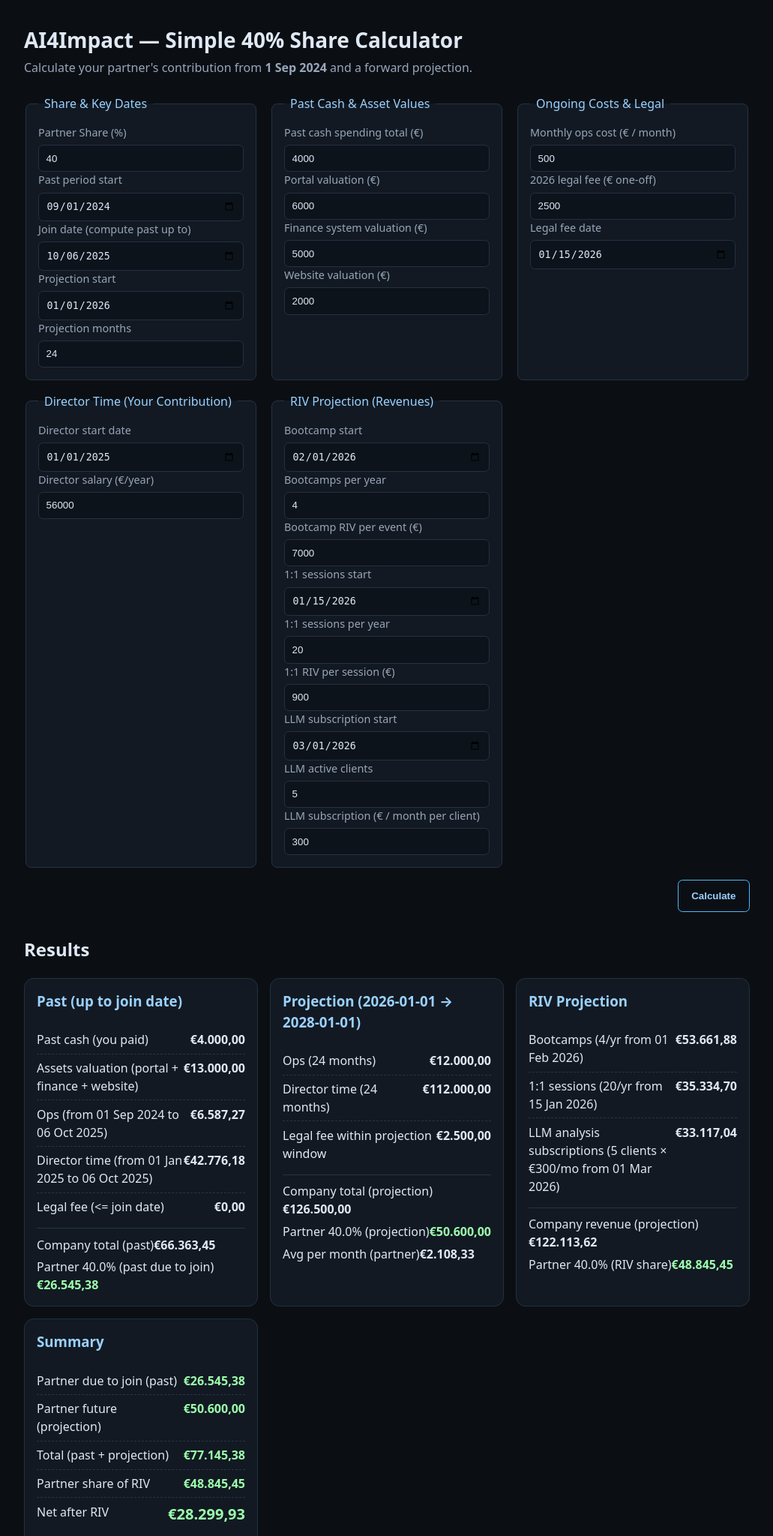
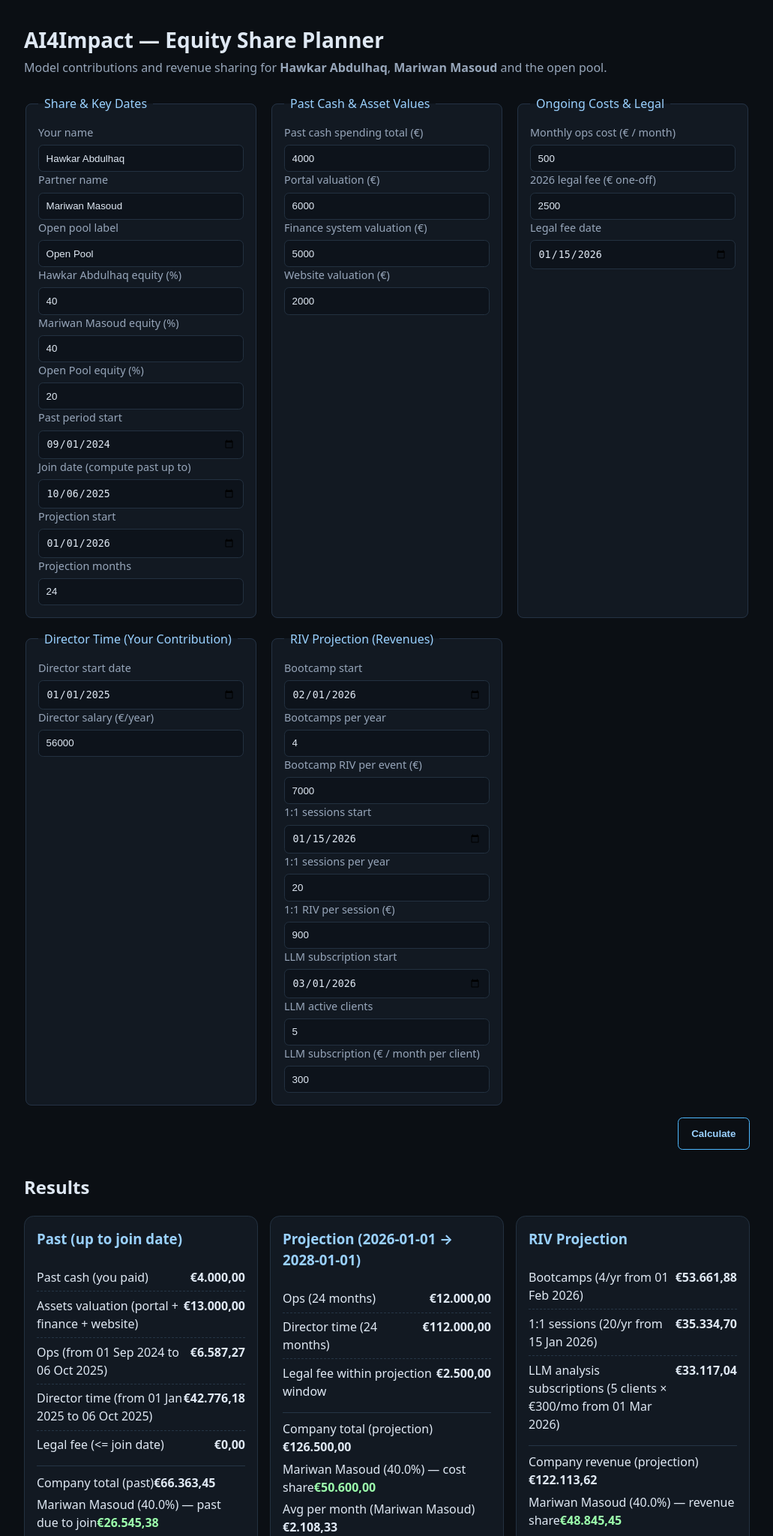
Before and after one commit to AIforimpact22/bvshares, a Flask app: page / in a window 1280 px wide. Shown: the top 2048 px of the page at 75% size, without its empty margins (124-1155 px from the left). Run offline with Flask 3, Linux system fonts and the light colour scheme.

Commit message:
Add equity distribution controls and summary table

```diff
--- a/app.py
+++ b/app.py
@@ -47,8 +47,36 @@ def eur(x):
 
 # --------- Core calculator ---------
 def calculate(params):
-    # Inputs
-    share_pct = parse_float(params.get("share_pct", "40")) / 100.0
+    def name_or(value, fallback):
+        value = (value or "").strip()
+        return value if value else fallback
+
+    # Equity & names
+    you_name = name_or(params.get("you_name"), "Hawkar Abdulhaq")
+    partner_name = name_or(params.get("partner_name"), "Mariwan Masoud")
+    pool_name = name_or(params.get("pool_name"), "Open Pool")
+
+    raw_shares = [
+        ("you", you_name, max(0.0, parse_float(params.get("you_pct"), 40.0))),
+        ("partner", partner_name, max(0.0, parse_float(params.get("partner_pct"), 40.0))),
+        ("pool", pool_name, max(0.0, parse_float(params.get("pool_pct"), 20.0))),
+    ]
+    share_total = sum(item[2] for item in raw_shares)
+    if share_total <= 0:
+        raw_shares = [
+            ("you", you_name, 40.0),
+            ("partner", partner_name, 40.0),
+            ("pool", pool_name, 20.0),
+        ]
+        share_total = 100.0
+
+    shares = {}
+    share_order = []
+    for key, label, pct in raw_shares:
+        share_order.append(key)
+        shares[key] = {"name": label, "pct": pct / share_total}
+
+    partner_pct = shares["partner"]["pct"]
 
     # Key dates
     calc_start = parse_date(params.get("calc_start"), date(2024, 9, 1))
@@ -102,7 +130,7 @@ def calculate(params):
 
     # Past totals
     past_total_company = past_cash_total + assets_total + past_ops_cost + past_director_cost + past_legal
-    past_total_friend = past_total_company * share_pct
+    past_total_friend = past_total_company * partner_pct
 
     # --- Projection ---
     proj_start = projection_start
@@ -117,7 +145,7 @@ def calculate(params):
         proj_legal = legal_fee
 
     proj_total_company = proj_ops_cost + proj_director_cost + proj_legal
-    proj_total_friend = proj_total_company * share_pct
+    proj_total_friend = proj_total_company * partner_pct
     proj_avg_month_friend = proj_total_friend / projection_months if projection_months > 0 else 0.0
 
     # Detailed components for display
@@ -164,11 +192,12 @@ def calculate(params):
     }
 
     riv_total_company = sum(riv_components.values())
-    riv_total_friend = riv_total_company * share_pct
+    riv_total_friend = riv_total_company * partner_pct
 
     return {
         "inputs": {
-            "share_pct": share_pct * 100.0,
+            "shares": shares,
+            "share_order": share_order,
             "calc_start": calc_start.isoformat(),
             "join_date": join_date.isoformat(),
             "projection_start": proj_start.isoformat(),
@@ -221,7 +250,19 @@ def calculate(params):
             "friend_future_{}m".format(projection_months): proj_total_friend,
             "friend_total_all": past_total_friend + proj_total_friend,
             "friend_riv_projection": riv_total_friend,
-            "friend_net_after_riv": past_total_friend + proj_total_friend - riv_total_friend
+            "friend_net_after_riv": past_total_friend + proj_total_friend - riv_total_friend,
+            "projection_company_revenue": riv_total_company,
+            "projection_share_rows": [
+                {
+                    "key": key,
+                    "name": shares[key]["name"],
+                    "pct": shares[key]["pct"],
+                    "revenue": riv_total_company * shares[key]["pct"],
+                    "cost": proj_total_company * shares[key]["pct"],
+                    "net": riv_total_company * shares[key]["pct"] - proj_total_company * shares[key]["pct"],
+                }
+                for key in share_order
+            ]
         }
     }
 
@@ -229,7 +270,12 @@ def calculate(params):
 def index():
     # Defaults
     base_defaults = {
-        "share_pct": "40",
+        "you_name": "Hawkar Abdulhaq",
+        "partner_name": "Mariwan Masoud",
+        "pool_name": "Open Pool",
+        "you_pct": "40",
+        "partner_pct": "40",
+        "pool_pct": "20",
         "calc_start": "2024-09-01",
         "join_date": date.today().isoformat(),
         "projection_start": "2026-01-01",
@@ -272,6 +318,13 @@ def index():
     if results:
         display = {
             "inputs": results["inputs"],
+            "share_info": {
+                key: {
+                    "name": data["name"],
+                    "pct": f"{data['pct'] * 100:.1f}"
+                }
+                for key, data in results["inputs"]["shares"].items()
+            },
             "past_components": fmt_components(results["past"]["components"]),
             "past_company_total": eur(results["past"]["company_total"]),
             "past_friend_total": eur(results["past"]["friend_total"]),
@@ -287,7 +340,24 @@ def index():
             "summary_friend_future": eur(results["summary"]["friend_future_{}m".format(results['inputs']['projection_months'])]),
             "summary_friend_total_all": eur(results["summary"]["friend_total_all"]),
             "summary_friend_riv": eur(results["summary"]["friend_riv_projection"]),
-            "summary_friend_net": eur(results["summary"]["friend_net_after_riv"])
+            "summary_friend_net": eur(results["summary"]["friend_net_after_riv"]),
+            "summary_friend_net_value": results["summary"]["friend_net_after_riv"],
+            "projection_company_revenue": eur(results["summary"]["projection_company_revenue"]),
+            "projection_company_cost": eur(results["projection"]["company_total"]),
+            "projection_company_net": eur(results["summary"]["projection_company_revenue"] - results["projection"]["company_total"]),
+            "projection_company_net_value": results["summary"]["projection_company_revenue"] - results["projection"]["company_total"],
+            "summary_projection_rows": [
+                {
+                    "key": row["key"],
+                    "name": row["name"],
+                    "pct": f"{row['pct'] * 100:.1f}%",
+                    "revenue": eur(row["revenue"]),
+                    "cost": eur(row["cost"]),
+                    "net": eur(row["net"]),
+                    "net_value": row["net"],
+                }
+                for row in results["summary"]["projection_share_rows"]
+            ]
         }
 
     return render_template("index.html", defaults=form_values, display=display)
--- a/templates/base.html
+++ b/templates/base.html
@@ -14,6 +14,7 @@
       --accent:#9ad1ff;
       --accent-strong:#4db8ff;
       --ok:#9cffac;
+      --warn:#ff9c9c;
     }
     *{box-sizing:border-box}
     body{margin:0;background:var(--bg);color:var(--ink);font:16px/1.5 system-ui,-apple-system,Segoe UI,Roboto,Helvetica,Arial,"Apple Color Emoji","Segoe UI Emoji"}
@@ -39,6 +40,13 @@
     .highlight{color:var(--ok);font-weight:700}
     .big{font-size:1.25rem}
     .summary .note{color:var(--muted);font-size:.85rem;margin-top:.5rem}
+    .summary .totals.overall{margin-top:1rem;border-top:1px solid #253545;padding-top:.8rem;gap:.45rem}
+    .share-table{width:100%;border-collapse:collapse;margin-top:.75rem;font-size:.9rem}
+    .share-table th,.share-table td{padding:.45rem .5rem;border-bottom:1px solid #253545;text-align:left}
+    .share-table th{color:var(--muted);font-size:.8rem;text-transform:uppercase;letter-spacing:.05em}
+    .share-table td.numeric{text-align:right;font-variant-numeric:tabular-nums}
+    .positive{color:var(--ok);font-weight:600}
+    .negative{color:var(--warn);font-weight:600}
   </style>
   {% endblock %}
 </head>
--- a/templates/index.html
+++ b/templates/index.html
@@ -1,16 +1,21 @@
 {% extends "base.html" %}
-{% block title %}AI4Impact — Simple 40% Share Calculator{% endblock %}
+{% block title %}AI4Impact — Equity Share Planner{% endblock %}
 {% block head %}
   {{ super() }}
 {% endblock %}
 {% block content %}
-<h1>AI4Impact — Simple 40% Share Calculator</h1>
-<p class="subtitle">Calculate your partner's contribution from <strong>1 Sep 2024</strong> and a forward projection.</p>
+<h1>AI4Impact — Equity Share Planner</h1>
+<p class="subtitle">Model contributions and revenue sharing for <strong>{{ defaults.you_name }}</strong>, <strong>{{ defaults.partner_name }}</strong> and the open pool.</p>
 
 <form method="post" class="grid">
   <fieldset>
     <legend>Share & Key Dates</legend>
-    <label>Partner Share (%)<input type="number" step="0.01" name="share_pct" value="{{ defaults.share_pct }}"></label>
+    <label>Your name<input type="text" name="you_name" value="{{ defaults.you_name }}"></label>
+    <label>Partner name<input type="text" name="partner_name" value="{{ defaults.partner_name }}"></label>
+    <label>Open pool label<input type="text" name="pool_name" value="{{ defaults.pool_name }}"></label>
+    <label>{{ defaults.you_name }} equity (%)<input type="number" step="0.01" name="you_pct" value="{{ defaults.you_pct }}"></label>
+    <label>{{ defaults.partner_name }} equity (%)<input type="number" step="0.01" name="partner_pct" value="{{ defaults.partner_pct }}"></label>
+    <label>{{ defaults.pool_name }} equity (%)<input type="number" step="0.01" name="pool_pct" value="{{ defaults.pool_pct }}"></label>
     <label>Past period start<input type="date" name="calc_start" value="{{ defaults.calc_start }}"></label>
     <label>Join date (compute past up to)<input type="date" name="join_date" value="{{ defaults.join_date }}"></label>
     <label>Projection start<input type="date" name="projection_start" value="{{ defaults.projection_start }}"></label>
@@ -71,7 +76,7 @@
       </ul>
       <div class="totals">
         <div><span>Company total (past)</span><strong>{{ display.past_company_total }}</strong></div>
-        <div><span>Partner {{ display.inputs.share_pct|float }}% (past due to join)</span><strong class="highlight">{{ display.past_friend_total }}</strong></div>
+        <div><span>{{ display.share_info.partner.name }} ({{ display.share_info.partner.pct }}%) — past due to join</span><strong class="highlight">{{ display.past_friend_total }}</strong></div>
       </div>
     </div>
 
@@ -84,8 +89,8 @@
       </ul>
       <div class="totals">
         <div><span>Company total (projection)</span><strong>{{ display.proj_company_total }}</strong></div>
-        <div><span>Partner {{ display.inputs.share_pct|float }}% (projection)</span><strong class="highlight">{{ display.proj_friend_total }}</strong></div>
-        <div><span>Avg per month (partner)</span><strong>{{ display.proj_friend_avg_month }}</strong></div>
+        <div><span>{{ display.share_info.partner.name }} ({{ display.share_info.partner.pct }}%) — cost share</span><strong class="highlight">{{ display.proj_friend_total }}</strong></div>
+        <div><span>Avg per month ({{ display.share_info.partner.name }})</span><strong>{{ display.proj_friend_avg_month }}</strong></div>
       </div>
     </div>
 
@@ -98,19 +103,47 @@
       </ul>
       <div class="totals">
         <div><span>Company revenue (projection)</span><strong>{{ display.riv_company_total }}</strong></div>
-        <div><span>Partner {{ display.inputs.share_pct|float }}% (RIV share)</span><strong class="highlight">{{ display.riv_friend_total }}</strong></div>
+        <div><span>{{ display.share_info.partner.name }} ({{ display.share_info.partner.pct }}%) — revenue share</span><strong class="highlight">{{ display.riv_friend_total }}</strong></div>
       </div>
     </div>
 
     <div class="card summary">
       <h3>Summary</h3>
       <ul class="list">
-        <li><span>Partner due to join (past)</span><strong class="highlight">{{ display.summary_friend_due_to_join }}</strong></li>
-        <li><span>Partner future (projection)</span><strong class="highlight">{{ display.summary_friend_future }}</strong></li>
-        <li><span>Total (past + projection)</span><strong class="highlight">{{ display.summary_friend_total_all }}</strong></li>
-        <li><span>Partner share of RIV</span><strong class="highlight">{{ display.summary_friend_riv }}</strong></li>
-        <li><span>Net after RIV</span><strong class="highlight big">{{ display.summary_friend_net }}</strong></li>
+        <li><span>{{ display.share_info.partner.name }} — past due to join</span><strong class="highlight">{{ display.summary_friend_due_to_join }}</strong></li>
+        <li><span>{{ display.share_info.partner.name }} — projection cost share</span><strong class="highlight">{{ display.summary_friend_future }}</strong></li>
+        <li><span>Total before projection revenues</span><strong class="highlight">{{ display.summary_friend_total_all }}</strong></li>
+        <li><span>{{ display.share_info.partner.name }} — projection revenue share</span><strong class="highlight">{{ display.summary_friend_riv }}</strong></li>
+        <li><span>Net after RIV</span><strong class="highlight big {% if display.summary_friend_net_value < 0 %}negative{% else %}positive{% endif %}">{{ display.summary_friend_net }}</strong></li>
       </ul>
+      <div class="totals overall">
+        <div><span>Projection cost (company)</span><strong>{{ display.projection_company_cost }}</strong></div>
+        <div><span>Projection revenue (company)</span><strong>{{ display.projection_company_revenue }}</strong></div>
+        <div><span>Company net (revenue − cost)</span><strong class="{% if display.projection_company_net_value < 0 %}negative{% else %}positive{% endif %}">{{ display.projection_company_net }}</strong></div>
+      </div>
+      <h4>Projection share breakdown</h4>
+      <table class="share-table">
+        <thead>
+          <tr>
+            <th>Stakeholder</th>
+            <th>Equity %</th>
+            <th class="numeric">Revenue share</th>
+            <th class="numeric">Cost share</th>
+            <th class="numeric">Net</th>
+          </tr>
+        </thead>
+        <tbody>
+          {% for row in display.summary_projection_rows %}
+          <tr>
+            <th scope="row">{{ row.name }}</th>
+            <td>{{ row.pct }}</td>
+            <td class="numeric">{{ row.revenue }}</td>
+            <td class="numeric">{{ row.cost }}</td>
+            <td class="numeric {% if row.net_value < 0 %}negative{% else %}positive{% endif %}">{{ row.net }}</td>
+          </tr>
+          {% endfor %}
+        </tbody>
+      </table>
       <p class="note">This tool is for planning only; not legal or tax advice.</p>
     </div>
   </div>
```
